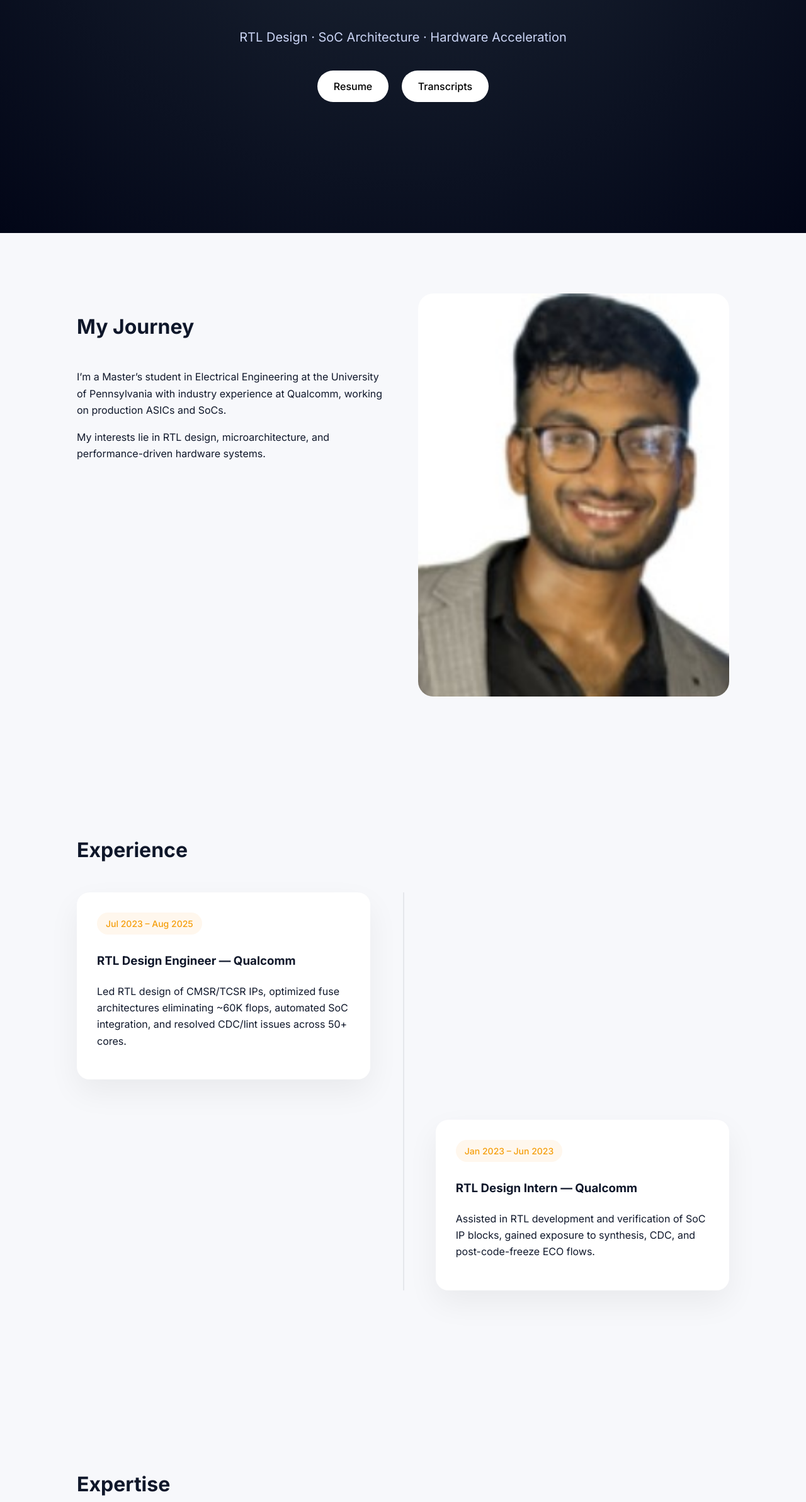
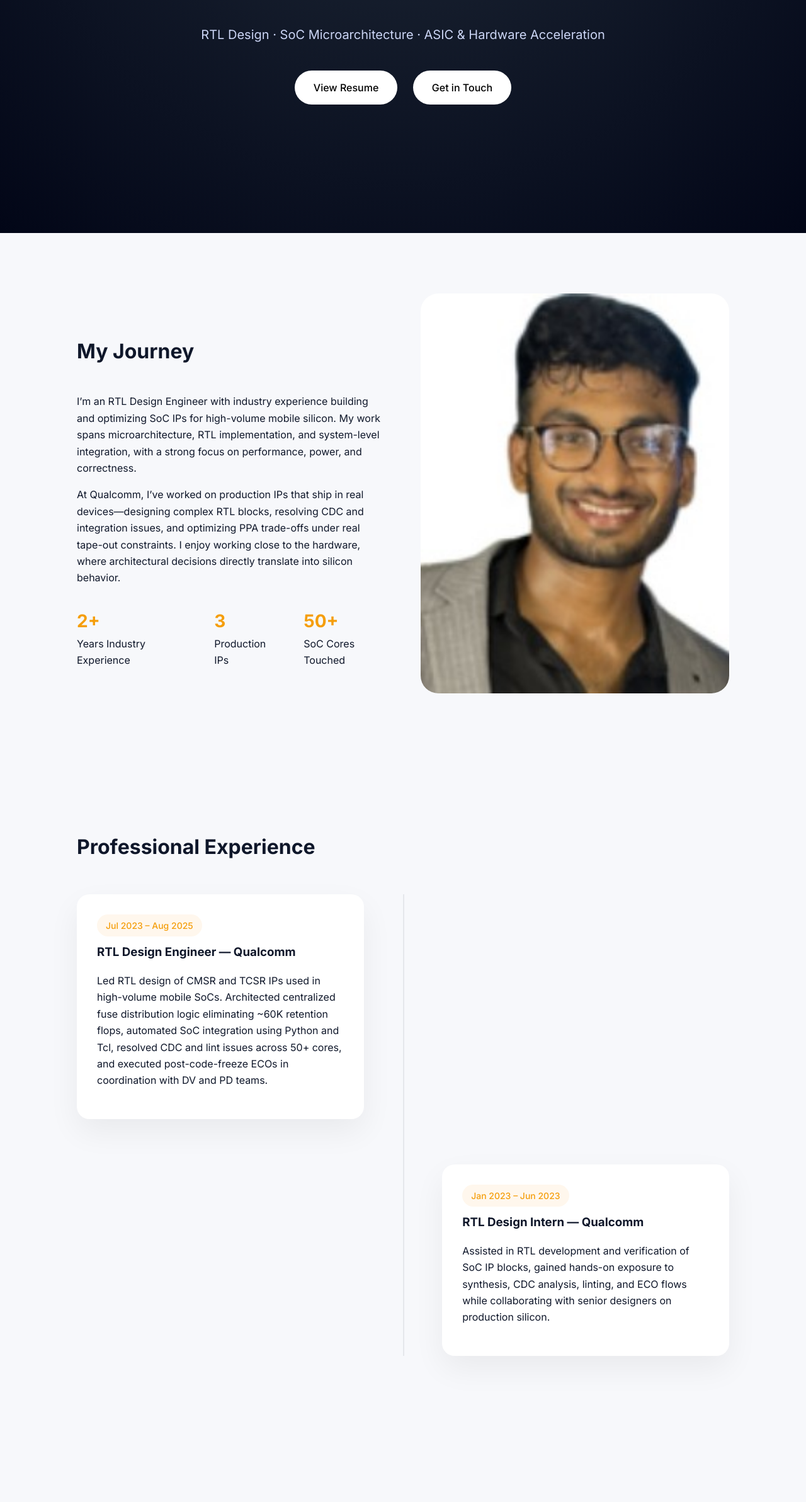
Before and after one commit to rajathramana/rajathramana.github.io, a plain HTML site: page index.html in a window 1280 px wide. Shown: the part 415-2800 px from the top of the page at 63% size. Drawn offline with Linux system fonts and the light colour scheme.

Commit message:
Update index.html

```diff
--- a/index.html
+++ b/index.html
@@ -28,7 +28,7 @@ body {
   line-height: 1.65;
 }
 
-/* NAVBAR */
+/* ---------- NAVBAR ---------- */
 nav {
   position: sticky;
   top: 0;
@@ -56,7 +56,7 @@ nav a {
 
 nav a:hover { color: var(--text); }
 
-/* SECTIONS */
+/* ---------- SECTIONS ---------- */
 .section {
   max-width: 1100px;
   margin: auto;
@@ -73,6 +73,10 @@ h2 {
   margin-bottom: 40px;
 }
 
+h3 {
+  margin: 0;
+}
+
 .card {
   background: var(--card);
   border-radius: 20px;
@@ -80,7 +84,7 @@ h2 {
   box-shadow: 0 20px 50px rgba(0,0,0,0.06);
 }
 
-/* HERO */
+/* ---------- HERO ---------- */
 .hero {
   min-height: 90vh;
   display: flex;
@@ -97,8 +101,8 @@ h2 {
 
 .hero .buttons a {
   display: inline-block;
-  margin: 16px 8px 0;
-  padding: 12px 26px;
+  margin: 20px 10px 0;
+  padding: 14px 30px;
   border-radius: 999px;
   background: white;
   color: black;
@@ -106,22 +110,35 @@ h2 {
   font-weight: 500;
 }
 
-/* ABOUT */
+/* ---------- ABOUT ---------- */
 .about {
   display: grid;
   grid-template-columns: 1fr 1fr;
-  gap: 48px;
+  gap: 56px;
+  align-items: center;
 }
 
 .about img {
   width: 100%;
-  border-radius: 24px;
+  border-radius: 28px;
 }
 
-/* TIMELINE */
+/* ---------- METRICS ---------- */
+.metrics {
+  display: flex;
+  gap: 48px;
+  margin-top: 32px;
+}
+
+.metric strong {
+  font-size: 28px;
+  color: var(--accent);
+}
+
+/* ---------- TIMELINE ---------- */
 .timeline {
   position: relative;
-  margin-top: 40px;
+  margin-top: 48px;
 }
 
 .timeline::before {
@@ -136,14 +153,14 @@ h2 {
 
 .timeline-item {
   display: flex;
-  margin-bottom: 64px;
+  margin-bottom: 72px;
 }
 
 .timeline-item.left { justify-content: flex-start; }
 .timeline-item.right { justify-content: flex-end; }
 
 .timeline-card {
-  width: 45%;
+  width: 44%;
   position: relative;
 }
 
@@ -155,17 +172,32 @@ h2 {
   color: var(--accent);
   font-size: 14px;
   font-weight: 500;
-  margin-bottom: 8px;
+  margin-bottom: 10px;
 }
 
-/* SKILLS */
+/* ---------- SKILLS ---------- */
 .skills {
   display: grid;
   grid-template-columns: repeat(auto-fit,minmax(260px,1fr));
   gap: 32px;
 }
 
-/* FOOTER */
+/* ---------- CONTACT ---------- */
+.contact {
+  text-align: center;
+}
+
+.contact a {
+  display: inline-block;
+  margin-top: 16px;
+  padding: 14px 36px;
+  background: var(--accent);
+  color: white;
+  border-radius: 999px;
+  text-decoration: none;
+}
+
+/* ---------- FOOTER ---------- */
 footer {
   text-align: center;
   padding: 32px;
@@ -177,10 +209,11 @@ footer {
 <body>
 
 <nav>
-  <div class="logo">RR</div>
+  <div class="logo">Rajath</div>
   <div>
     <a href="#about">About</a>
     <a href="#experience">Experience</a>
+    <a href="#education">Education</a>
     <a href="#projects">Projects</a>
     <a href="#skills">Skills</a>
     <a href="#contact">Contact</a>
@@ -191,10 +224,10 @@ footer {
 <section class="hero">
   <div class="section">
     <h1>Hi, I’m Rajath 👋</h1>
-    <p>RTL Design · SoC Architecture · Hardware Acceleration</p>
+    <p>RTL Design · SoC Microarchitecture · ASIC & Hardware Acceleration</p>
     <div class="buttons">
-      <a href="assets/resume.pdf">Resume</a>
-      <a href="assets/transcripts.pdf">Transcripts</a>
+      <a href="assets/resume.pdf">View Resume</a>
+      <a href="#contact">Get in Touch</a>
     </div>
   </div>
 </section>
@@ -205,20 +238,35 @@ footer {
     <div>
       <h2>My Journey</h2>
       <p>
-        I’m a Master’s student in Electrical Engineering at the University of Pennsylvania
-        with industry experience at Qualcomm, working on production ASICs and SoCs.
+        I’m an RTL Design Engineer with industry experience building and optimizing SoC IPs
+        for high-volume mobile silicon. My work spans microarchitecture, RTL implementation,
+        and system-level integration, with a strong focus on performance, power, and correctness.
       </p>
       <p>
-        My interests lie in RTL design, microarchitecture, and performance-driven hardware systems.
+        At Qualcomm, I’ve worked on production IPs that ship in real devices—designing complex
+        RTL blocks, resolving CDC and integration issues, and optimizing PPA trade-offs under
+        real tape-out constraints. I enjoy working close to the hardware, where architectural
+        decisions directly translate into silicon behavior.
       </p>
+      <div class="metrics">
+        <div class="metric">
+          <strong>2+</strong><br>Years Industry Experience
+        </div>
+        <div class="metric">
+          <strong>3</strong><br>Production IPs
+        </div>
+        <div class="metric">
+          <strong>50+</strong><br>SoC Cores Touched
+        </div>
+      </div>
     </div>
-    <img src="assets/profile.jpg">
+    <img src="assets/profile.jpg" alt="Rajath Ramana">
   </div>
 </section>
 
 <!-- EXPERIENCE -->
 <section id="experience" class="section">
-  <h2>Experience</h2>
+  <h2>Professional Experience</h2>
 
   <div class="timeline">
 
@@ -227,8 +275,10 @@ footer {
         <span class="badge">Jul 2023 – Aug 2025</span>
         <h3>RTL Design Engineer — Qualcomm</h3>
         <p>
-          Led RTL design of CMSR/TCSR IPs, optimized fuse architectures eliminating ~60K flops,
-          automated SoC integration, and resolved CDC/lint issues across 50+ cores.
+          Led RTL design of CMSR and TCSR IPs used in high-volume mobile SoCs. Architected centralized
+          fuse distribution logic eliminating ~60K retention flops, automated SoC integration using
+          Python and Tcl, resolved CDC and lint issues across 50+ cores, and executed post-code-freeze
+          ECOs in coordination with DV and PD teams.
         </p>
       </div>
     </div>
@@ -238,8 +288,9 @@ footer {
         <span class="badge">Jan 2023 – Jun 2023</span>
         <h3>RTL Design Intern — Qualcomm</h3>
         <p>
-          Assisted in RTL development and verification of SoC IP blocks, gained exposure to
-          synthesis, CDC, and post-code-freeze ECO flows.
+          Assisted in RTL development and verification of SoC IP blocks, gained hands-on exposure to
+          synthesis, CDC analysis, linting, and ECO flows while collaborating with senior designers
+          on production silicon.
         </p>
       </div>
     </div>
@@ -251,18 +302,17 @@ footer {
 <section id="skills" class="section">
   <h2>Expertise</h2>
   <div class="skills">
-    <div class="card">RTL Design · ASIC · SoC · CDC · FPGA</div>
-    <div class="card">Verilog · SystemVerilog · C/C++ · Python</div>
-    <div class="card">VCS · Verdi · Vivado · SpyGlass</div>
+    <div class="card">RTL Design · ASIC · SoC · CDC/RDC · FPGA</div>
+    <div class="card">Verilog · SystemVerilog · C/C++ · Python · CUDA</div>
+    <div class="card">VCS · Verdi · Vivado · SpyGlass · Linux</div>
   </div>
 </section>
 
 <!-- CONTACT -->
-<section id="contact" class="section">
-  <div class="card" style="text-align:center;">
-    <h2>Let’s Connect</h2>
-    <a href="mailto:rajathramana23@gmail.com">rajathramana23@gmail.com</a>
-  </div>
+<section id="contact" class="section contact">
+  <h2>Let’s Connect</h2>
+  <p>Open to ASIC, RTL design, and hardware acceleration opportunities.</p>
+  <a href="mailto:rajathramana23@gmail.com">Email Me</a>
 </section>
 
 <footer>
```
